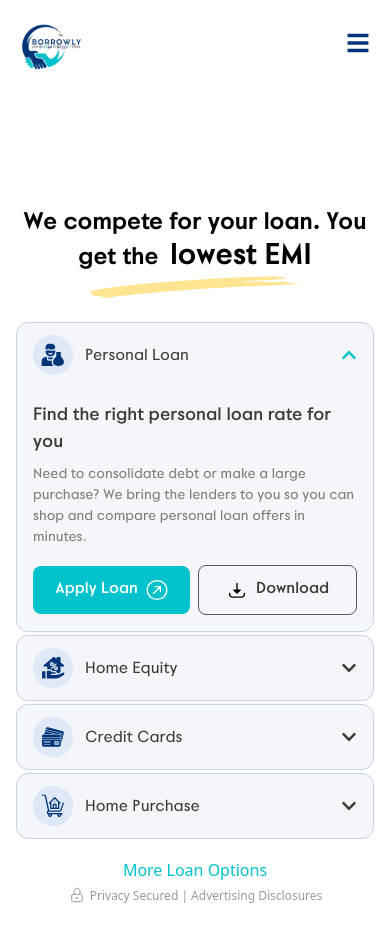
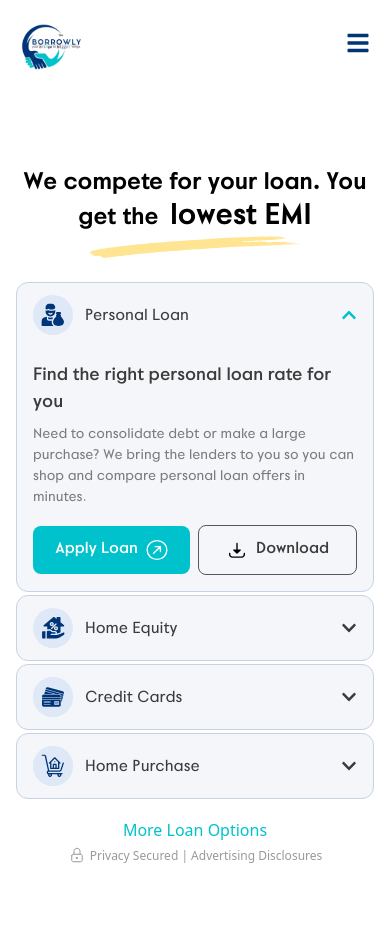
Before and after one commit to borrowlyin/Borrowly_website_frontend, a React (Vite) app: page / in a window 390 px wide. Shown: the top 942 px of the page. Built offline with nearby package versions, Linux system fonts and the light colour scheme.

Commit message:
Karthi First commit with Header and section-1 changes

```diff
--- a/src/Pages/Index.jsx
+++ b/src/Pages/Index.jsx
@@ -2,7 +2,7 @@ import React from 'react'
 import Section_1 from '../Components/Section_1'
 const Index = ({isDarkMode}) => {
   return (
-    <div className={`pt-16 md:pt-0 ${isDarkMode ? 'bg-gradient-to-r from-[#111827] via-[#111827] to-[#0E3846]' : 'bg-white'}`}>
+    <div className={`pt-6 md:pt-0 ${isDarkMode ? 'bg-gradient-to-r from-[#111827] via-[#111827] to-[#0E3846]' : 'bg-white'}`}>
       <Section_1 isDarkMode={isDarkMode} />
     </div>
   )
```
